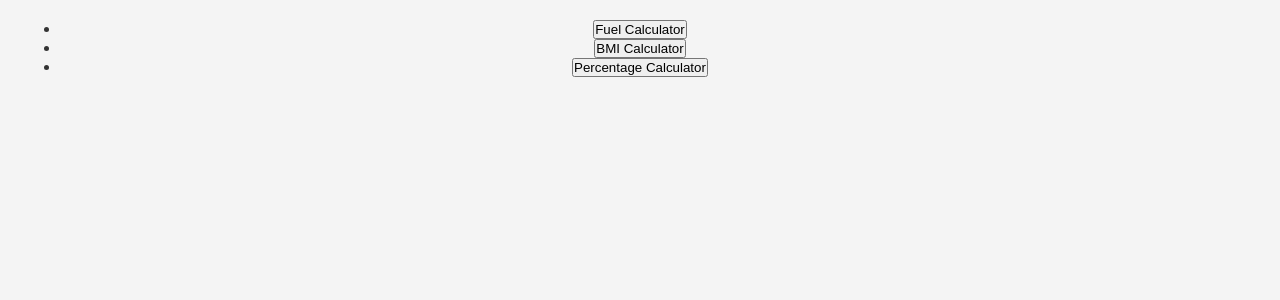
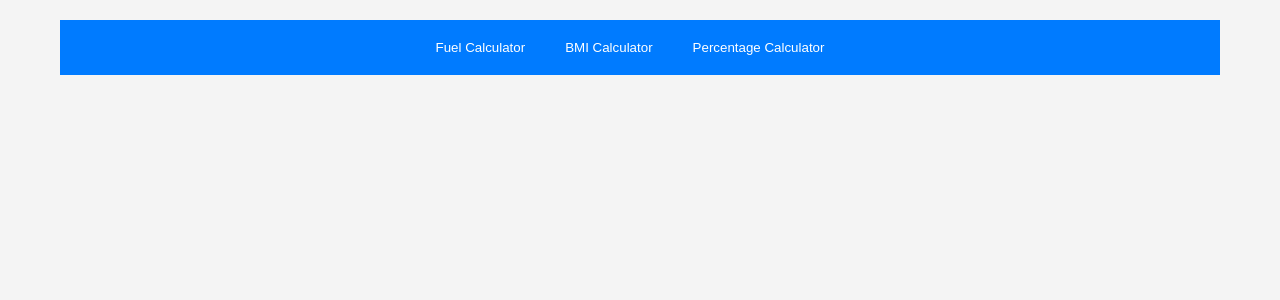
Before and after one commit to LawrencesPractice/usefulcalculators, a React (Create React App) app: page / in a window 1280 px wide. Shown: the top 300 px of the page. Built offline with nearby package versions, Linux system fonts and the light colour scheme; no server answers.

Commit message:
addded cals improvement 2

```diff
--- a/src/App.css
+++ b/src/App.css
@@ -189,3 +189,56 @@ img {
     margin-top: 10px;
   }
 }
+/* Add these styles for the navigation component */
+nav {
+  background-color: #007bff;
+  padding: 10px;
+  margin-bottom: 20px;
+}
+
+nav ul {
+  list-style: none;
+  display: flex;
+  justify-content: center;
+  align-items: center;
+}
+
+nav li {
+  margin-right: 20px;
+}
+
+nav button {
+  padding: 10px;
+  background-color: transparent;
+  border: none;
+  color: #fff;
+  cursor: pointer;
+  transition: background-color 0.3s;
+}
+
+nav button:hover {
+  background-color: rgba(255, 255, 255, 0.1);
+}
+
+nav button:focus {
+  outline: none;
+}
+
+/* Modify these styles for the main content */
+.main-content {
+  display: flex;
+  flex-direction: column;
+  align-items: center;
+}
+
+.calculator {
+  background-color: #fff;
+  border: 1px solid #ccc;
+  padding: 20px;
+  box-shadow: 0 0 10px rgba(0, 0, 0, 0.1);
+  width: 100%;
+  max-width: 600px;
+  margin-bottom: 20px;
+}
+
+/* ... (existing styles) */
--- a/src/components/BMICalculator.js
+++ b/src/components/BMICalculator.js
@@ -36,6 +36,19 @@ function BMICalculator() {
     };
     localStorage.setItem('lastCalculation', JSON.stringify(calculation));
   }, [weight, height, result]);
+
+  // Define weight categories and suggestions
+  const weightCategories = [
+    { category: 'Underweight', minBMI: 0, maxBMI: 18.5, suggestion: 'You may need to gain weight. Consult with a healthcare professional for a proper diet and exercise plan.' },
+    { category: 'Normal weight', minBMI: 18.5, maxBMI: 24.9, suggestion: 'Congratulations! You have a healthy weight. Maintain a balanced diet and regular exercise routine to stay healthy.' },
+    { category: 'Overweight', minBMI: 25, maxBMI: 29.9, suggestion: 'You may need to lose some weight. Consult with a healthcare professional for a proper diet and exercise plan.' },
+    { category: 'Obese', minBMI: 30, maxBMI: Number.POSITIVE_INFINITY, suggestion: 'You may need to lose weight for your health. Consult with a healthcare professional for a proper diet and exercise plan.' },
+  ];
+
+  // Find the weight category based on BMI
+  const findWeightCategory = (bmi) => {
+    return weightCategories.find(category => bmi >= category.minBMI && bmi <= category.maxBMI);
+  };
 
   return (
     <div className="App">
@@ -82,7 +95,16 @@ function BMICalculator() {
           </div>
           <div className="result">
             {result && !isNaN(result) ? (
-              <p className="result-text">{`Your BMI is ${result}`}</p>
+              <>
+                <p className="result-text">{`Your BMI is ${result}`}</p>
+                {findWeightCategory(parseFloat(result)) && (
+                  <p className="suggestion">
+                    {`Category: ${findWeightCategory(parseFloat(result)).category}`}
+                    <br />
+                    {`Suggestion: ${findWeightCategory(parseFloat(result)).suggestion}`}
+                  </p>
+                )}
+              </>
             ) : (
               <p className="error">Invalid input. Please enter valid values.</p>
             )}
--- a/src/components/FuelCalculator.js
+++ b/src/components/FuelCalculator.js
@@ -7,6 +7,7 @@ function FuelCalculator() {
   const [fuelEconomy, setFuelEconomy] = useState('');
   const [fuelCost, setFuelCost] = useState('');
   const [result, setResult] = useState('');
+  const [showHelper, setShowHelper] = useState(false);
 
   const calculateFuelUsage = () => {
     const calculatedResult = (parseFloat(distance) / parseFloat(fuelEconomy)).toFixed(2);
@@ -107,10 +108,10 @@ function FuelCalculator() {
           </div>
         </div>
       </main>
-      {/* <button className={`helper-button ${showHelper ? 'active' : ''}`} onClick={() => setShowHelper(!showHelper)}>
+      <button className={`helper-button ${showHelper ? 'active' : ''}`} onClick={() => setShowHelper(!showHelper)}>
         How to use Fuel Calculator
       </button>
-      {showHelper && <HelperPage />} */}
+      {showHelper && <HelperPage />}
 
       <footer className="footer">
         <p>&copy; 2023 Fuel Calculator</p>
--- a/src/components/HelperPage.js
+++ b/src/components/HelperPage.js
@@ -4,38 +4,40 @@ import './HelperPage.css'; // Import your CSS file for styling
 function HelperPage() {
   return (
     <div className="helper-page">
-      <h2 className="helper-title">How to Use Quick Percentage Solver</h2>
+      <h2 className="helper-title">How to Use the Quick Calculator</h2>
       <p className="helper-description">
-        Quick Percentage Solver is a handy tool that helps you perform various percentage calculations
-        with ease. Here's how you can use it:
+        The Quick Calculator is a handy tool that helps you perform various percentage calculations
+        to assist you in your daily life. Here's how you can use it:
       </p>
       <h3 className="helper-subtitle">Step 1: Choose Calculation Method</h3>
       <p className="helper-description">
-        Select the type of percentage calculation you want to perform from the dropdown menu. You can
-        choose from:
+        Select the type of percentage calculation you want to perform from the available options. The calculator
+        may offer calculations such as:
       </p>
       <ul className="helper-list">
         <li>What is x% of y?</li>
         <li>z is what percent of y?</li>
         <li>Percentage Change</li>
+        {/* Add additional calculation options as needed */}
       </ul>
       <h3 className="helper-subtitle">Step 2: Enter Values</h3>
       <p className="helper-description">
-        Depending on the calculation method you chose, enter the required values into the input fields.
-        The app will automatically validate and process the input for you.
+        Depending on the calculation method you chose, enter the required values into the input fields provided.
+        The calculator will automatically validate and process the input for you.
       </p>
       <h3 className="helper-subtitle">Step 3: Calculate and Reset</h3>
       <p className="helper-description">
-        After entering the values, you can click the "Calculate" button to see the result. If you want to
-        start over, simply click the "Reset" button to clear the input fields.
+        After entering the values, you can click the "Calculate" button to see the result. If you want to start over,
+        simply click the "Reset" button to clear the input fields.
       </p>
       <h3 className="helper-subtitle">Step 4: View Results</h3>
       <p className="helper-description">
-        The app will display the calculated result based on the selected calculation method. If there's an
-        error or invalid input, you'll see an error message instead.
+        The calculator will display the calculated result based on the selected calculation method. If there's an error
+        or invalid input, you'll see an error message instead.
       </p>
       <p className="helper-description">
-        Quick Percentage Solver is designed to make percentage calculations quick and hassle-free.
+        The Percentage Calculator is designed to make percentage calculations quick and hassle-free, helping you in your
+        daily life.
       </p>
     </div>
   );
```
Also changed, not shown: public/index.html (+0 -1 lines).
